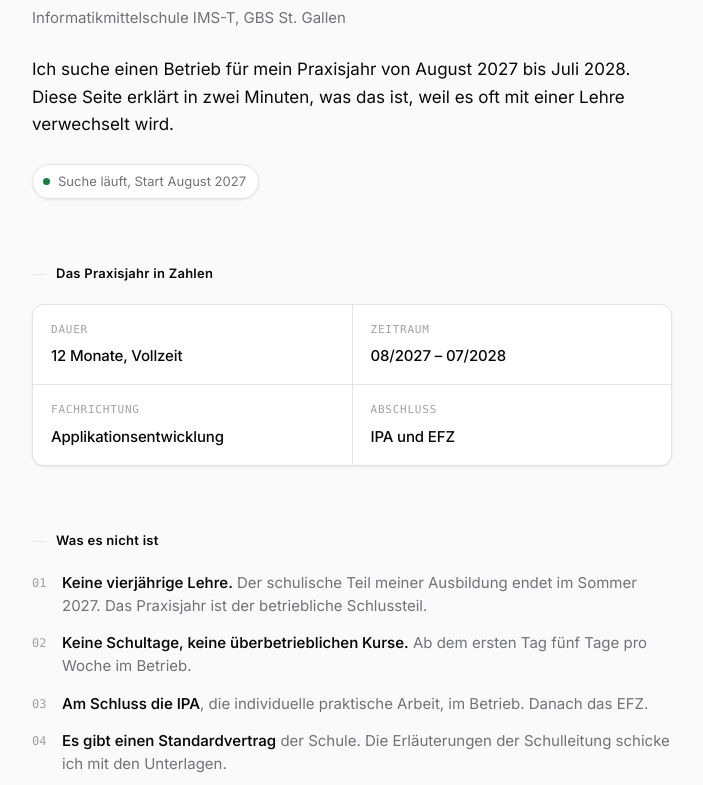
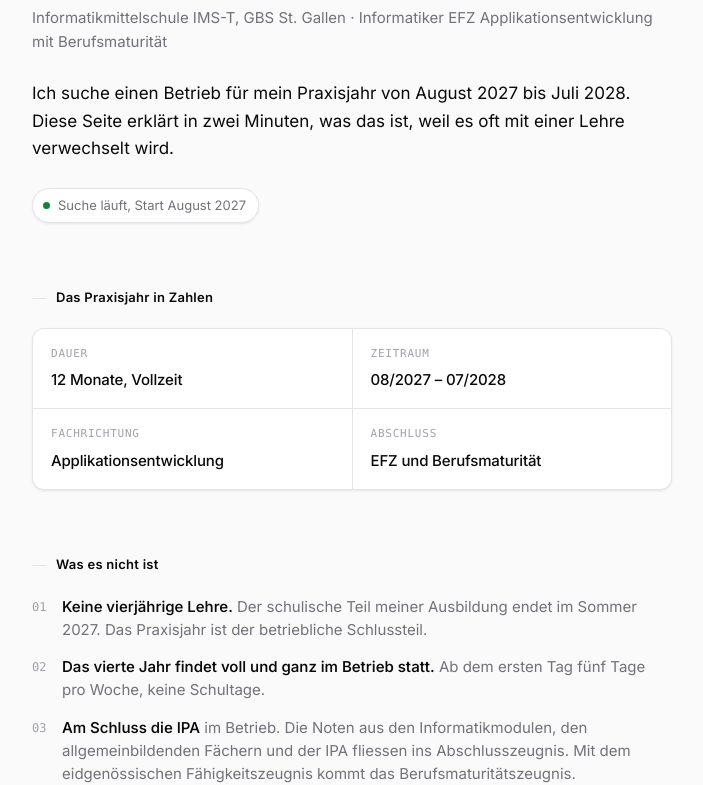
Before and after one commit to thenix05/praxisjahr, a plain HTML site: page index.html in a window 1280 px wide. Shown: the part 173-958 px from the top of the page, without its empty margins (288-991 px from the left). Drawn offline with Linux system fonts and the light colour scheme.

Commit message:
Abschluss korrekt als EFZ mit Berufsmaturitaet, Telefonnummer entfernt

```diff
--- a/index.html
+++ b/index.html
@@ -92,7 +92,7 @@ a:focus-visible,.card:focus-visible{outline:2px solid var(--ink);outline-offset:
   <header class="rise" style="animation-delay:0ms">
     <span class="lbl">Praxisjahr 2027/28 · Applikationsentwicklung</span>
     <h1>Tenzin Tsering Tünschitsang</h1>
-    <p class="role">Informatikmittelschule IMS-T, GBS St.&nbsp;Gallen</p>
+    <p class="role">Informatikmittelschule IMS-T, GBS St.&nbsp;Gallen · Informatiker EFZ Applikationsentwicklung mit Berufsmaturität</p>
     <p class="lead">Ich suche einen Betrieb für mein Praxisjahr von August 2027 bis Juli 2028. Diese Seite erklärt in zwei Minuten, was das ist, weil es oft mit einer Lehre verwechselt wird.</p>
     <span class="status"><span class="dot"></span>Suche läuft, Start August 2027</span>
   </header>
@@ -103,7 +103,7 @@ a:focus-visible,.card:focus-visible{outline:2px solid var(--ink);outline-offset:
       <div class="fact"><dt>Dauer</dt><dd>12 Monate, Vollzeit</dd></div>
       <div class="fact"><dt>Zeitraum</dt><dd>08/2027 – 07/2028</dd></div>
       <div class="fact"><dt>Fachrichtung</dt><dd>Applikationsentwicklung</dd></div>
-      <div class="fact"><dt>Abschluss</dt><dd>IPA und EFZ</dd></div>
+      <div class="fact"><dt>Abschluss</dt><dd>EFZ und Berufsmaturität</dd></div>
     </dl>
   </section>
 
@@ -111,8 +111,8 @@ a:focus-visible,.card:focus-visible{outline:2px solid var(--ink);outline-offset:
     <h2>Was es nicht ist</h2>
     <ul class="plain">
       <li><span class="mark">01</span><span><b>Keine vierjährige Lehre.</b> Der schulische Teil meiner Ausbildung endet im Sommer 2027. Das Praxisjahr ist der betriebliche Schlussteil.</span></li>
-      <li><span class="mark">02</span><span><b>Keine Schultage, keine überbetrieblichen Kurse.</b> Ab dem ersten Tag fünf Tage pro Woche im Betrieb.</span></li>
-      <li><span class="mark">03</span><span><b>Am Schluss die IPA</b>, die individuelle praktische Arbeit, im Betrieb. Danach das EFZ.</span></li>
+      <li><span class="mark">02</span><span><b>Das vierte Jahr findet voll und ganz im Betrieb statt.</b> Ab dem ersten Tag fünf Tage pro Woche, keine Schultage.</span></li>
+      <li><span class="mark">03</span><span><b>Am Schluss die IPA</b> im Betrieb. Die Noten aus den Informatikmodulen, den allgemeinbildenden Fächern und der IPA fliessen ins Abschlusszeugnis. Mit dem eidgenössischen Fähigkeitszeugnis kommt das Berufsmaturitätszeugnis.</span></li>
       <li><span class="mark">04</span><span><b>Es gibt einen Standardvertrag</b> der Schule. Die Erläuterungen der Schulleitung schicke ich mit den Unterlagen.</span></li>
     </ul>
   </section>
@@ -131,6 +131,7 @@ a:focus-visible,.card:focus-visible{outline:2px solid var(--ink);outline-offset:
       <li><span class="mark">→</span><span>An der <b>Regionalmeisterschaft Informatik 2026</b>, Skill 09 Software Applications Development, habe ich den dritten Rang unter den Teilnehmenden des GBS erreicht.</span></li>
     </ul>
   </section>
+
   <section class="rise" style="animation-delay:260ms">
     <h2>Projekte</h2>
     <div class="cards">
@@ -161,10 +162,9 @@ a:focus-visible,.card:focus-visible{outline:2px solid var(--ink);outline-offset:
     <h2>Kontakt</h2>
     <div class="contact">
       <a class="row" href="mailto:tenzin.tuenschitsang@hotmail.com"><span class="k">E-Mail</span><span class="v">tenzin.tuenschitsang@hotmail.com</span></a>
-      <a class="row" href="tel:+41792434097"><span class="k">Telefon</span><span class="v">+41 79 243 40 97</span></a>
       <a class="row" href="https://github.com/thenix05" rel="noopener"><span class="k">GitHub</span><span class="v">github.com/thenix05</span></a>
     </div>
-    <p class="note">Motivationsschreiben, Lebenslauf und Zeugnisse sende ich Ihnen gerne zu. Eine kurze Zeile genügt.</p>
+    <p class="note">Motivationsschreiben, Lebenslauf und Zeugnisse sende ich Ihnen gerne zu. Eine kurze Zeile genügt, dann melde ich mich auch telefonisch.</p>
   </section>
 
   <footer>
```
